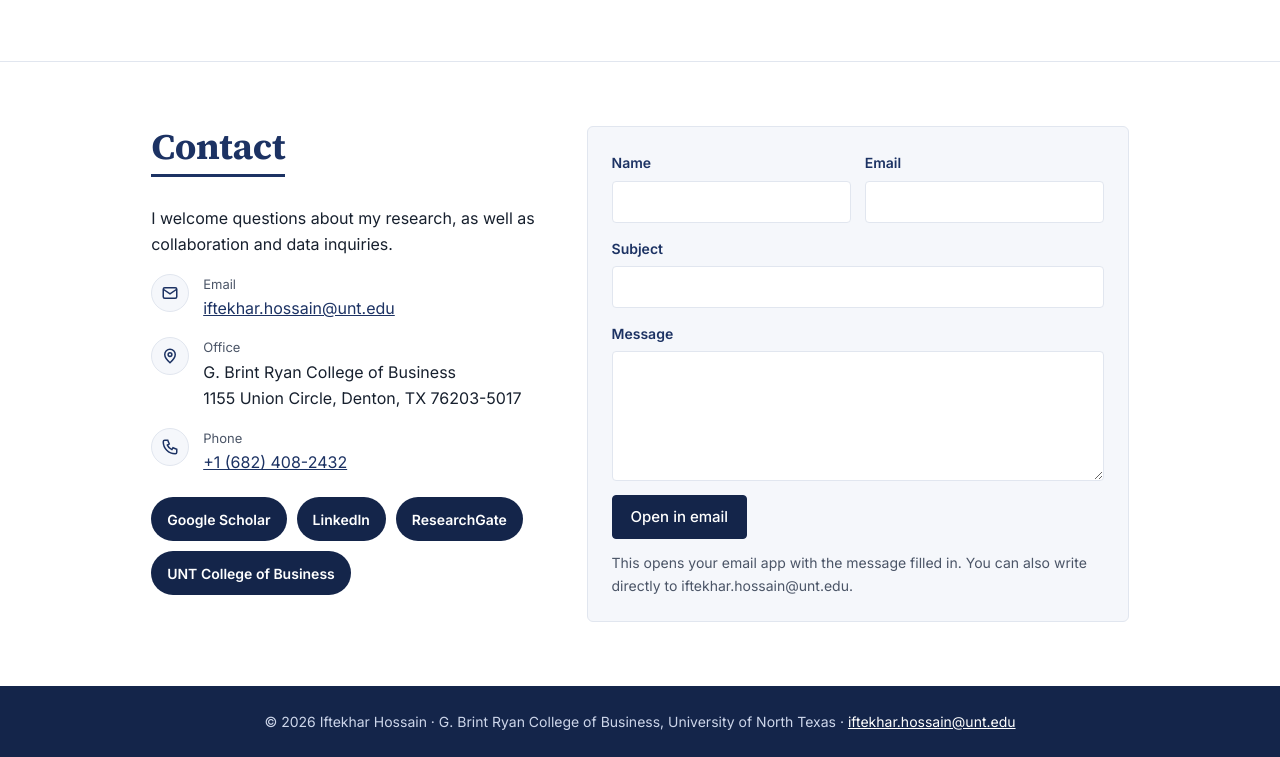
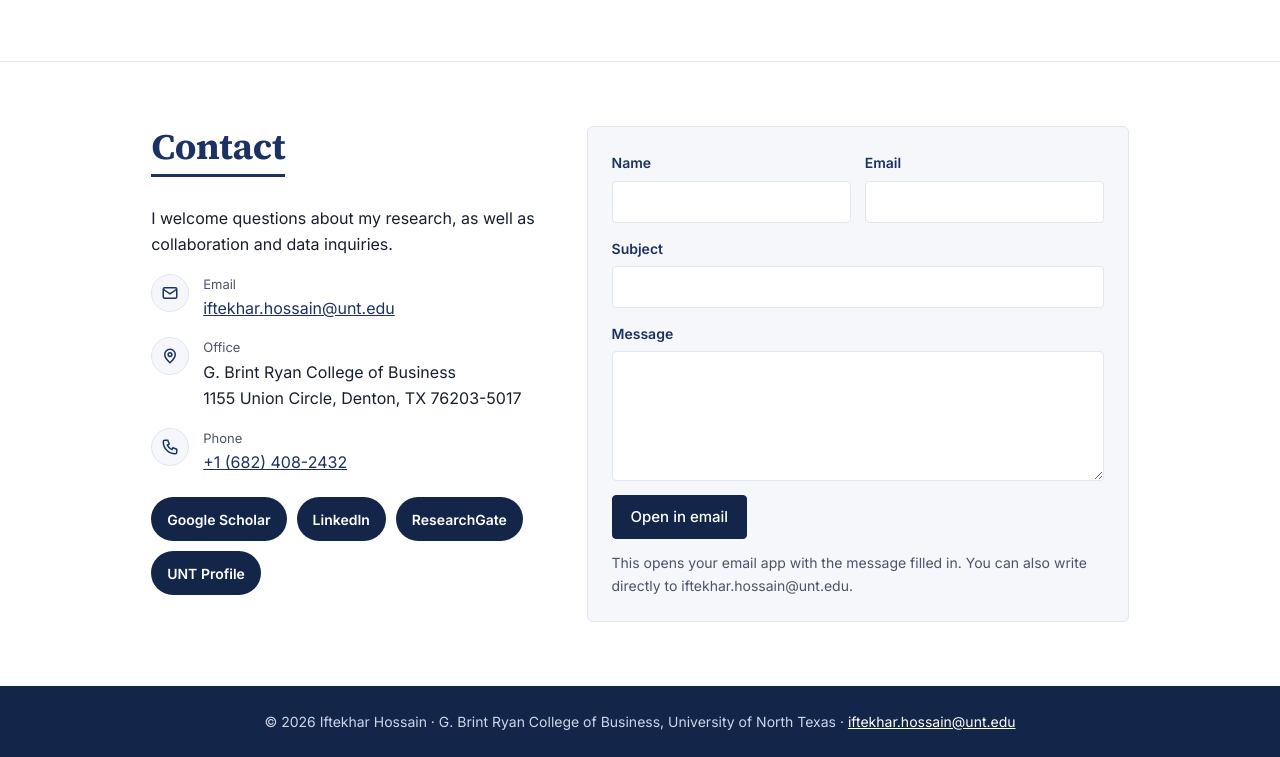
Before and after one commit to apuiftekhar/apuiftekhar.github.io, a plain HTML site: page index.html in a window 1280 px wide. Shown: the part 4920-5677 px from the top of the page. Drawn offline with Linux system fonts and the light colour scheme.

Commit message:
Link to UNT faculty profile page
Co-Authored-By: Claude Opus 5.5 <noreply@anthropic.com>
Claude-Session: https://claude.ai/code/session_019vZb8GS3Abb8aZdtRHpcRm

```diff
--- a/index.html
+++ b/index.html
@@ -369,7 +369,7 @@ footer a{color:#fff}
         <a href="https://scholar.google.com/citations?user=LvoiTGIAAAAJ&amp;hl=en">Google Scholar</a>
         <a href="https://www.linkedin.com/in/apuiftekhar">LinkedIn</a>
         <a href="https://www.researchgate.net/profile/Iftekhar-Hossain-9">ResearchGate</a>
-        <a href="https://cob.unt.edu">UNT College of Business</a>
+        <a href="https://cob.unt.edu/people/iftekhar-hossain.html">UNT Profile</a>
       </div>
     </div>
     <form id="cform" novalidate>
```
